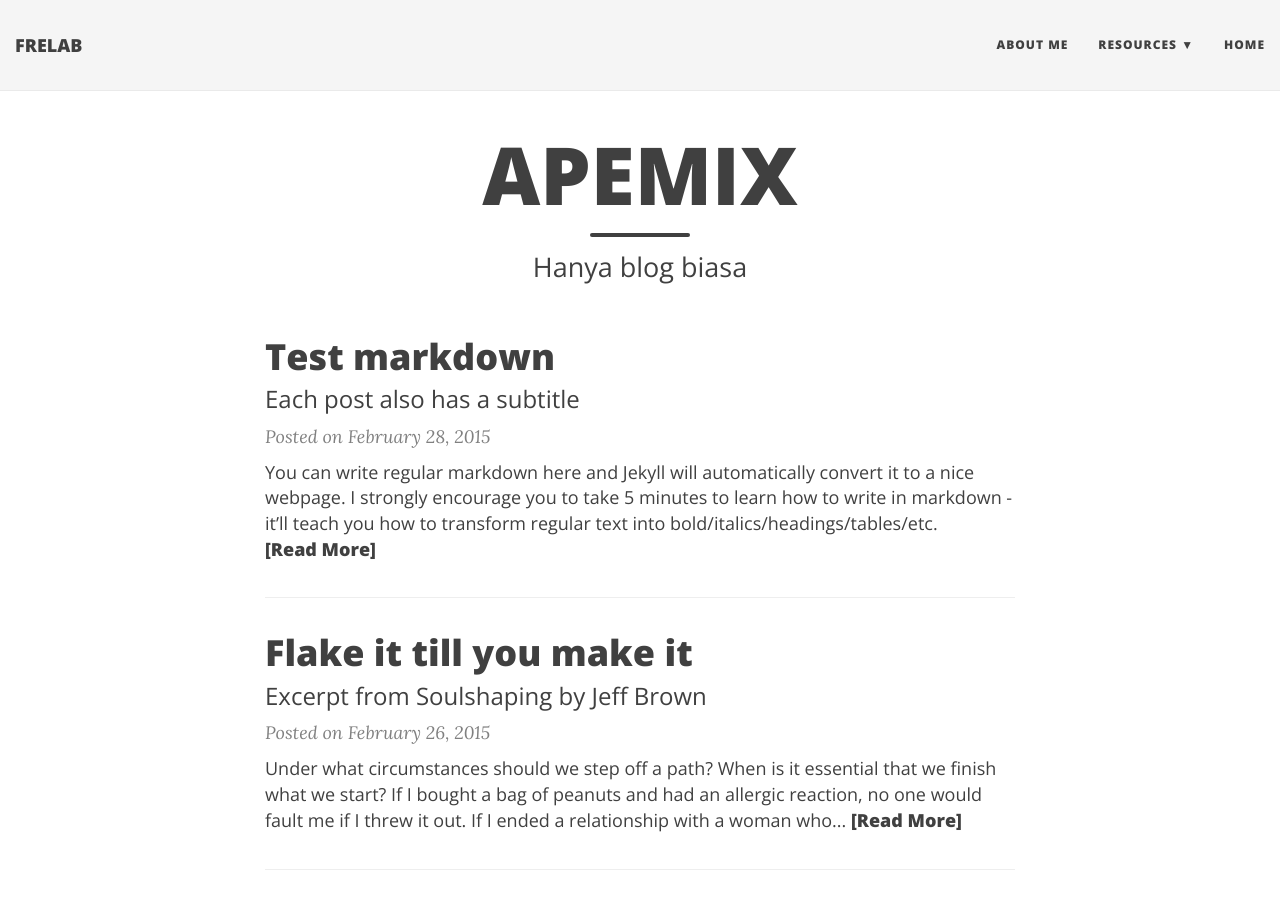
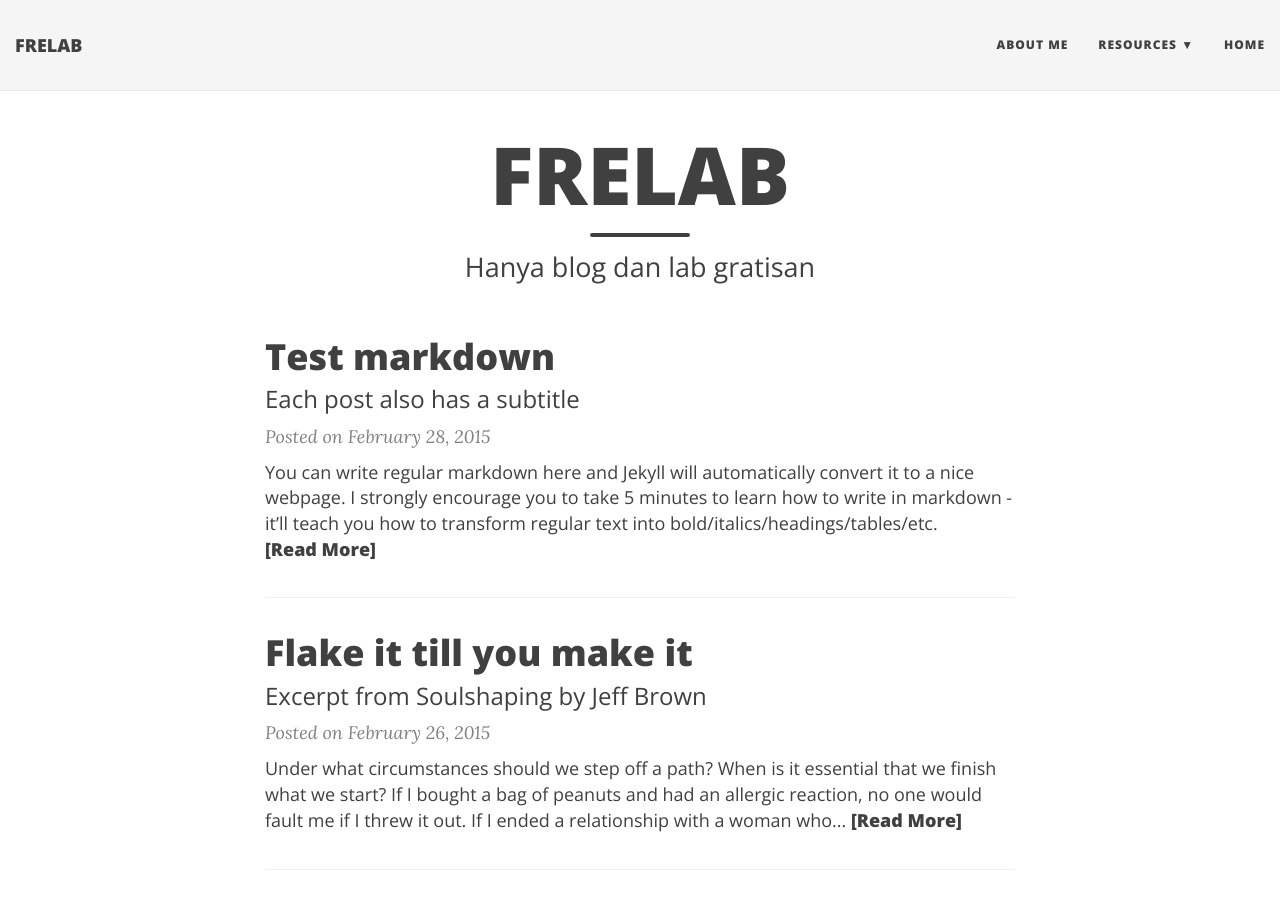
Before and after one commit to apemix/apemix.github.io, a Jekyll site: the page built from index.html, in a window 1280 px wide and 900 px high. Built offline with Jekyll 4.4.1, drawn with Linux system fonts in a browser that asks for light colours; nearby versions of some CDN libraries; the list of posts is cut into pages by our own code.

Commit message:
Update index.html
ganti title dan deskripsi

```diff
--- a/index.html
+++ b/index.html
@@ -1,7 +1,7 @@
 ---
 layout: page
-title: APEMIX
-subtitle: Hanya blog biasa
+title: FRELAB
+subtitle: Hanya blog dan lab gratisan
 use-site-title: true
 ---
 
```
